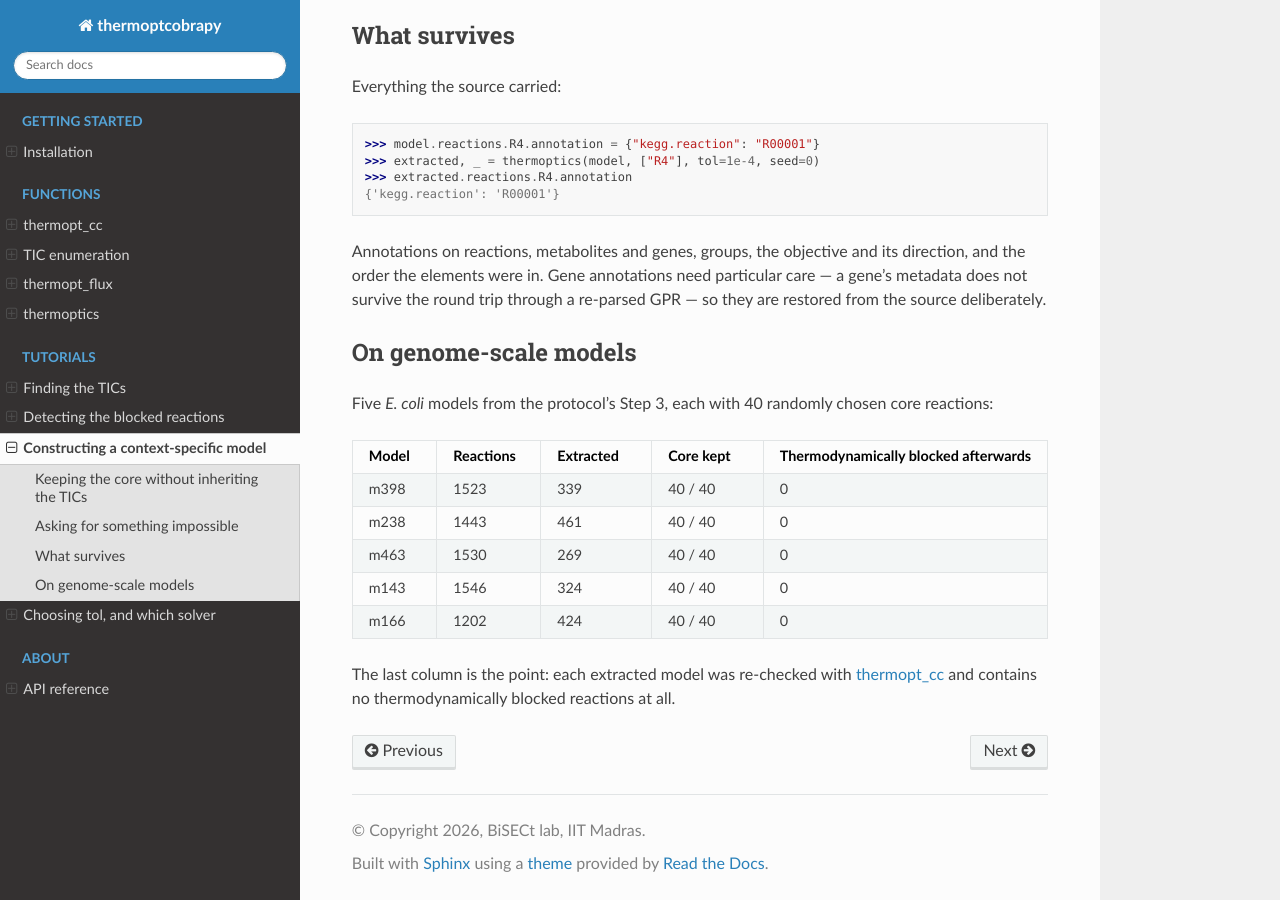
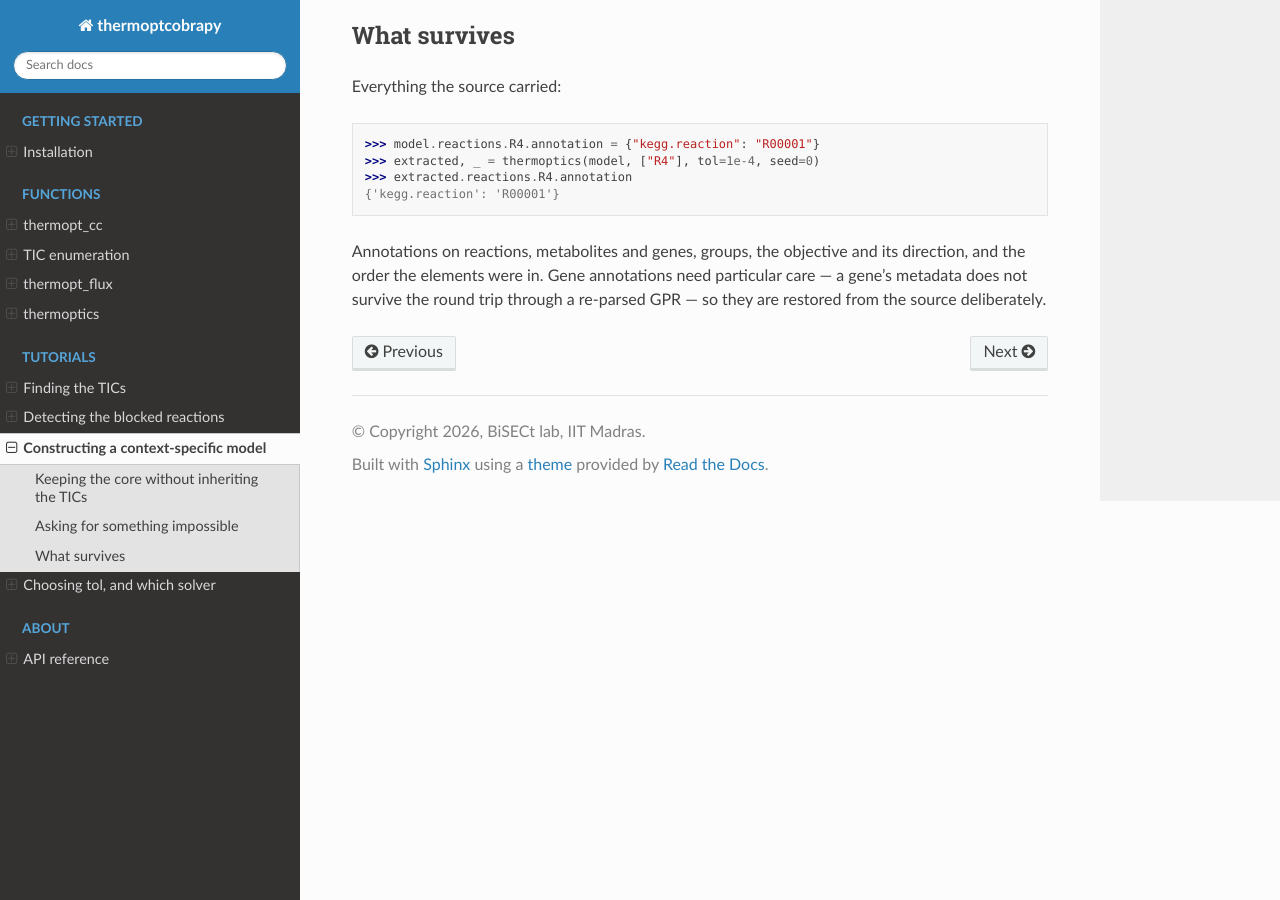
Before and after one commit to bisect-group/thermoptcobrapy, a Sphinx documentation site: the page built from docs/tutorials/extraction.rst, in a window 1280 px wide and 900 px high, scrolled down 995 px. Built offline with Sphinx 7.4.7 and the Read the Docs theme 3.1.0, drawn with Linux system fonts in a browser that asks for light colours.

Commit message:
Define the worked example's reactions, drop the extraction table
The TIC enumeration worked example printed results over R1, R2, R3 and
R5 without ever saying what those reactions are -- the network was only
ever defined in the cycles tutorial, on a different page. Adds the
stoichiometry and bounds of all seven reactions, says why R4 and the
exchanges take part in no TIC, and walks two of the six rows including
what a negative coefficient means.

Also removes the five-model table from the extraction tutorial, as with
the one on the thermopt_cc page.

Co-Authored-By: Claude Opus 5 (1M context) <noreply@anthropic.com>

```diff
--- a/docs/tutorials/extraction.rst
+++ b/docs/tutorials/extraction.rst
@@ -63,48 +63,3 @@ Annotations on reactions, metabolites and genes, groups, the objective and
 its direction, and the order the elements were in. Gene annotations need
 particular care — a gene's metadata does not survive the round trip through a
 re-parsed GPR — so they are restored from the source deliberately.
-
-On genome-scale models
-----------------------
-
-Five *E. coli* models from the protocol's Step 3, each with 40 randomly
-chosen core reactions:
-
-.. list-table::
-   :header-rows: 1
-   :widths: 16 18 22 22 22
-
-   * - Model
-     - Reactions
-     - Extracted
-     - Core kept
-     - Thermodynamically blocked afterwards
-   * - m398
-     - 1523
-     - 339
-     - 40 / 40
-     - 0
-   * - m238
-     - 1443
-     - 461
-     - 40 / 40
-     - 0
-   * - m463
-     - 1530
-     - 269
-     - 40 / 40
-     - 0
-   * - m143
-     - 1546
-     - 324
-     - 40 / 40
-     - 0
-   * - m166
-     - 1202
-     - 424
-     - 40 / 40
-     - 0
-
-The last column is the point: each extracted model was re-checked with
-:doc:`../functions/thermopt_cc` and contains no thermodynamically blocked
-reactions at all.
```
Also changed, not shown: docs/functions/enumeration.rst (+54 -6 lines).
